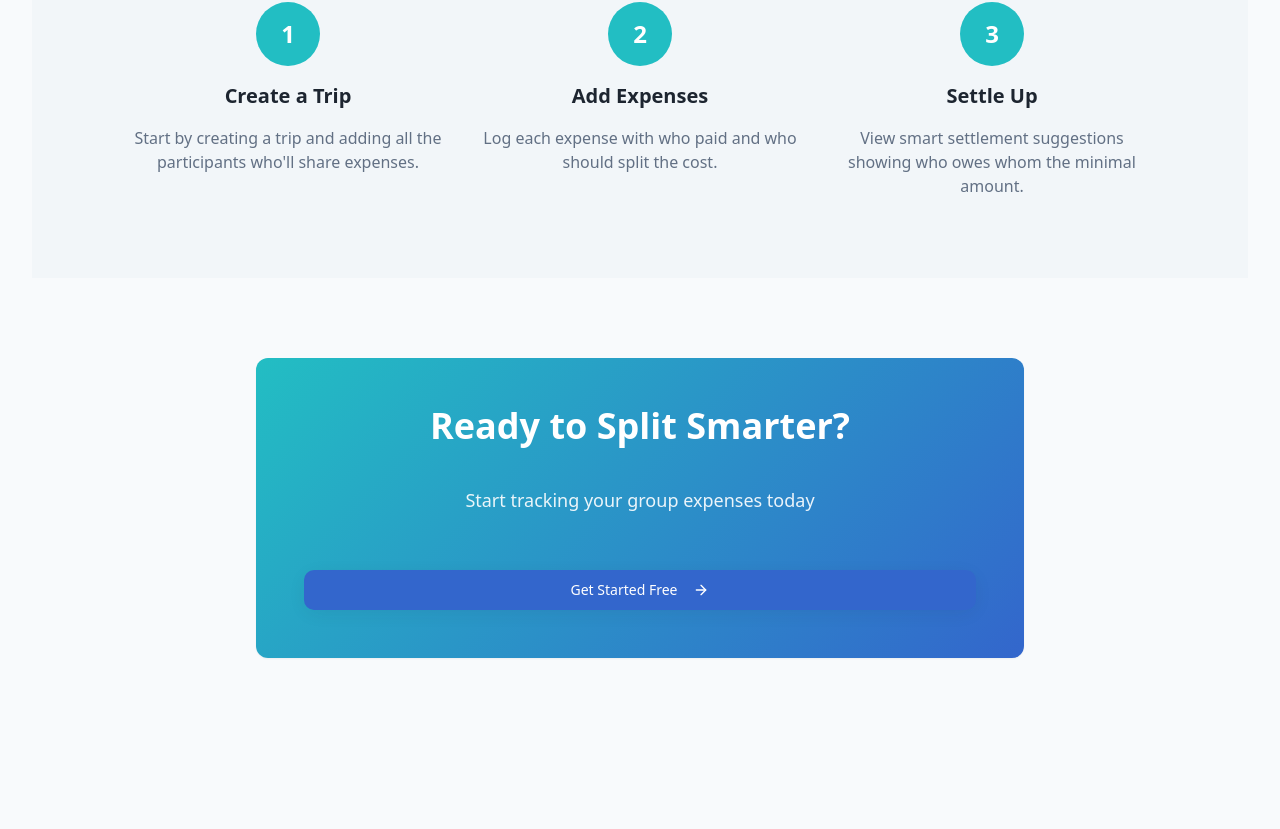
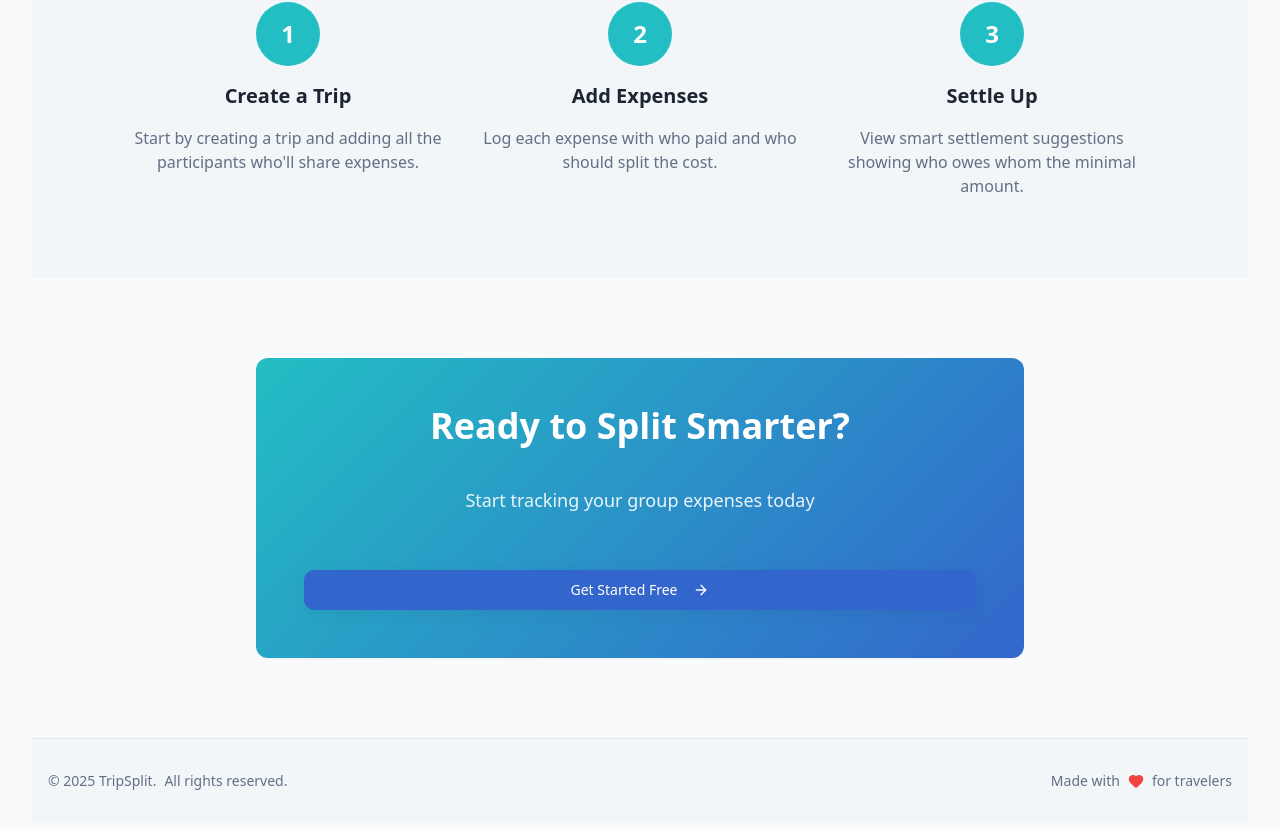
Before and after one commit to TracyHT/tripsplit-frontend, a React (Vite) app: page / in a window 1280 px wide. Shown: the part 1079-1908 px from the top of the page. Before the commit the page ends 1849 px from the top, so only its background shows below. Built offline with nearby package versions, Linux system fonts and the light colour scheme.

Commit message:
feat: add footer component

```diff
--- /dev/null
+++ b/src/components/Footer.tsx
@@ -0,0 +1,26 @@
+import { Heart } from "lucide-react";
+
+const Footer = () => {
+  const currentYear = new Date().getFullYear();
+
+  return (
+    <footer className="border-t bg-muted/30">
+      <div className="container mx-auto px-4 py-8">
+        <div className="flex flex-col md:flex-row justify-between items-center gap-4">
+          <div className="flex items-center gap-2 text-sm text-muted-foreground">
+            <span>© {currentYear} TripSplit.</span>
+            <span className="hidden md:inline">All rights reserved.</span>
+          </div>
+
+          <div className="flex items-center gap-2 text-sm text-muted-foreground">
+            <span>Made with</span>
+            <Heart className="w-4 h-4 text-red-500 fill-red-500" />
+            <span>for travelers</span>
+          </div>
+        </div>
+      </div>
+    </footer>
+  );
+};
+
+export default Footer;
--- a/src/pages/Home.tsx
+++ b/src/pages/Home.tsx
@@ -13,6 +13,7 @@ import {
   ArrowRight,
 } from "lucide-react";
 import { useNavigate } from "react-router-dom";
+import Footer from "@/components/Footer";
 
 const Home = () => {
   const navigate = useNavigate();
@@ -148,6 +149,9 @@ const Home = () => {
           </Card>
         </div>
       </section>
+
+      {/* Footer */}
+      <Footer />
     </div>
   );
 };
```
Also changed, not shown: src/App.tsx (+0 -30 lines).
